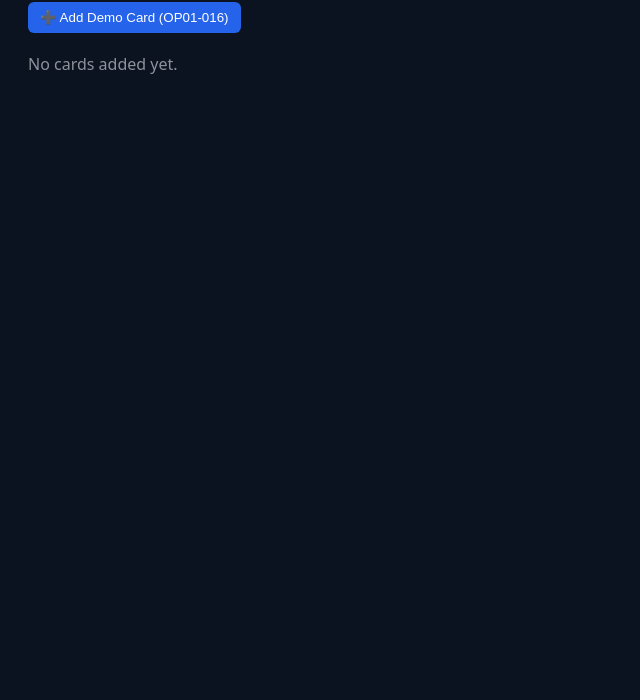
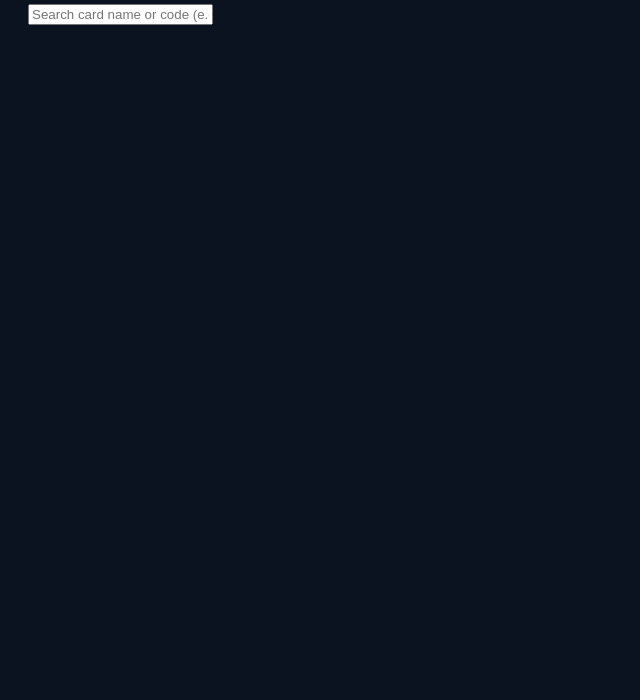
Before and after one commit to Ryanzg23/tcgtracker, a plain HTML site: page index.html in a window 1280 px wide. Shown: the part 100-800 px from the top of the page, without its empty margins (0-640 px from the left). Drawn offline with Linux system fonts and the light colour scheme.

Commit message:
Update index.html

```diff
--- a/index.html
+++ b/index.html
@@ -12,7 +12,16 @@
 
   <h1>🏴‍☠️ One Piece Card Tracker</h1>
 
-  <button id="add-demo">➕ Add Demo Card (OP01-016)</button>
+<div class="search-box">
+  <input
+    id="card-search"
+    type="text"
+    placeholder="Search card name or code (e.g. Nami, OP01-016)"
+    autocomplete="off"
+  />
+  <div id="search-results"></div>
+</div>
+
 
   <div id="collection"></div>
 
```
